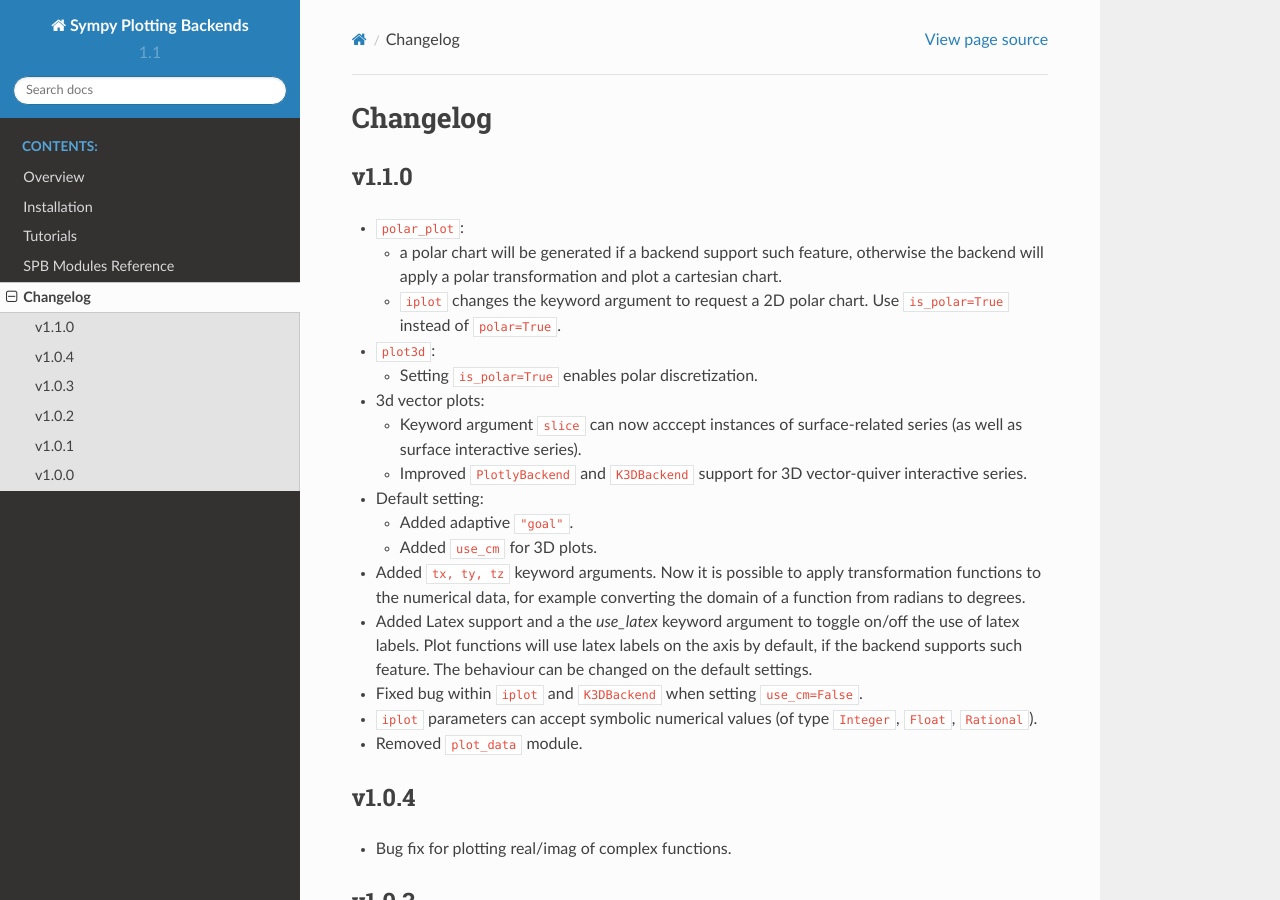
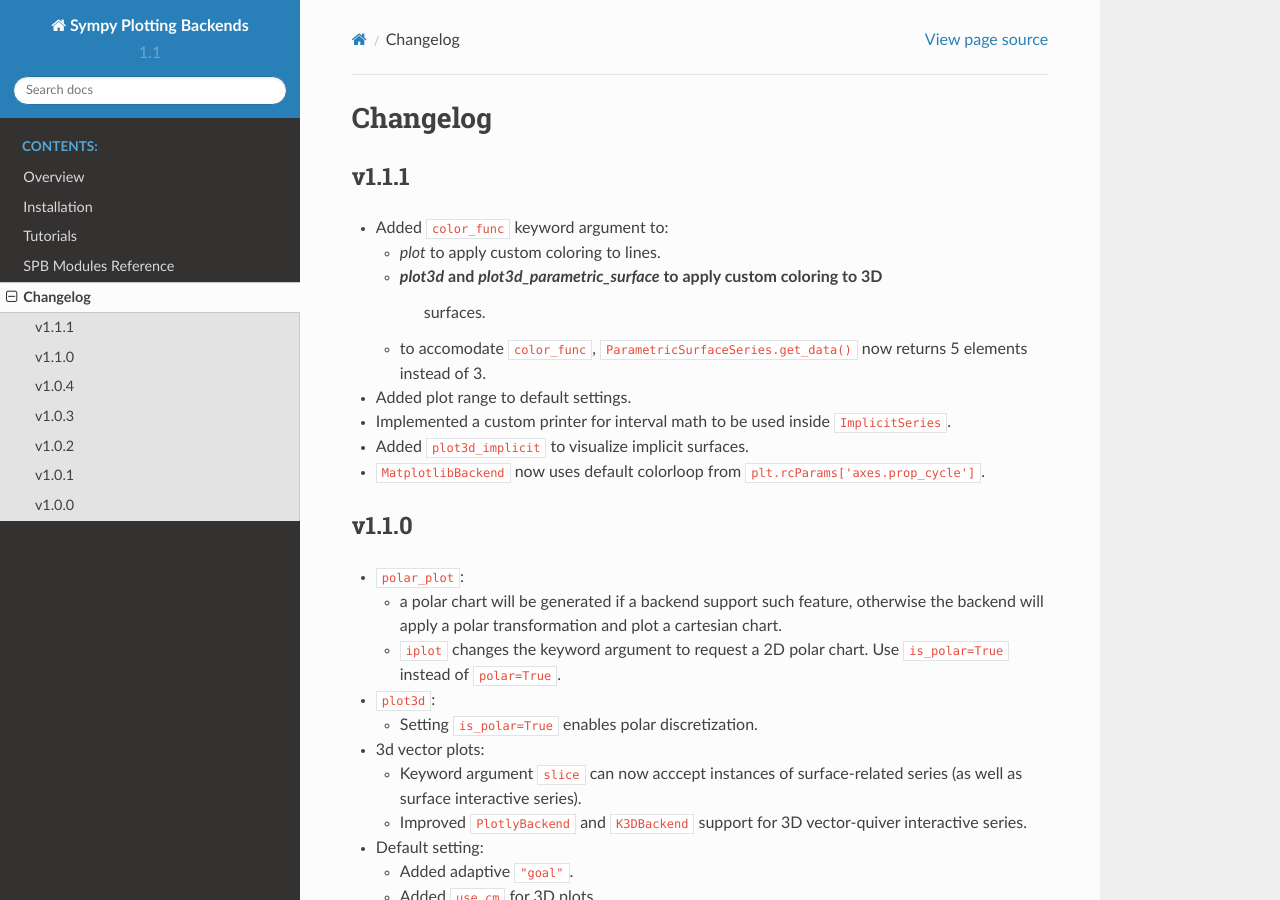
Before and after one commit to Davide-sd/sympy-plot-backends, a Sphinx documentation site: the page built from doc/source/changelog.rst, in a window 1280 px wide and 900 px high. Built offline with Sphinx 7.4.7 and the Read the Docs theme 2.0.0, drawn with Linux system fonts in a browser that asks for light colours.

Commit message:
version bump

```diff
--- a/doc/source/changelog.rst
+++ b/doc/source/changelog.rst
@@ -1,6 +1,24 @@
 ==========
  Changelog
 ==========
+
+v1.1.1
+======
+
+* Added ``color_func`` keyword argument to:
+
+  * `plot` to apply custom coloring to lines.
+  * `plot3d` and `plot3d_parametric_surface` to apply custom coloring to 3D
+     surfaces.
+  * to accomodate ``color_func``, ``ParametricSurfaceSeries.get_data()`` now
+    returns 5 elements instead of 3.
+
+* Added plot range to default settings.
+* Implemented a custom printer for interval math to be used inside
+  ``ImplicitSeries``.
+* Added ``plot3d_implicit`` to visualize implicit surfaces.
+* ``MatplotlibBackend`` now uses default colorloop from ``plt.rcParams['axes.prop_cycle']``.
+
 
 v1.1.0
 ======
--- a/spb/_version.py
+++ b/spb/_version.py
@@ -1 +1 @@
-__version__ = "1.1.0"
+__version__ = "1.1.1"
```
